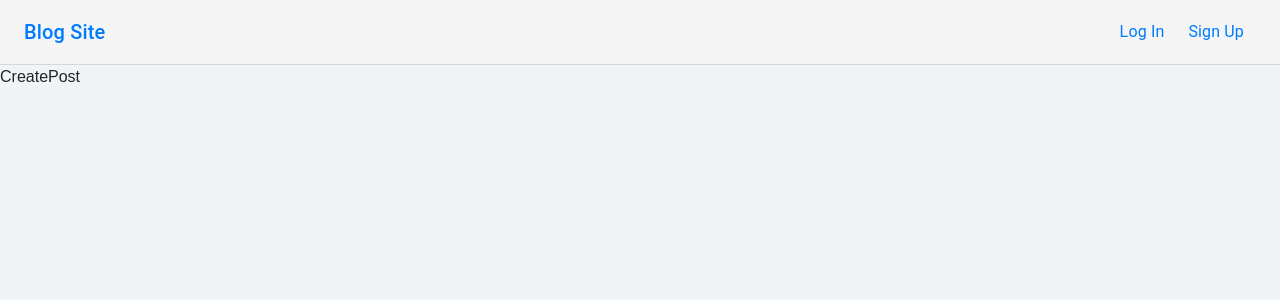
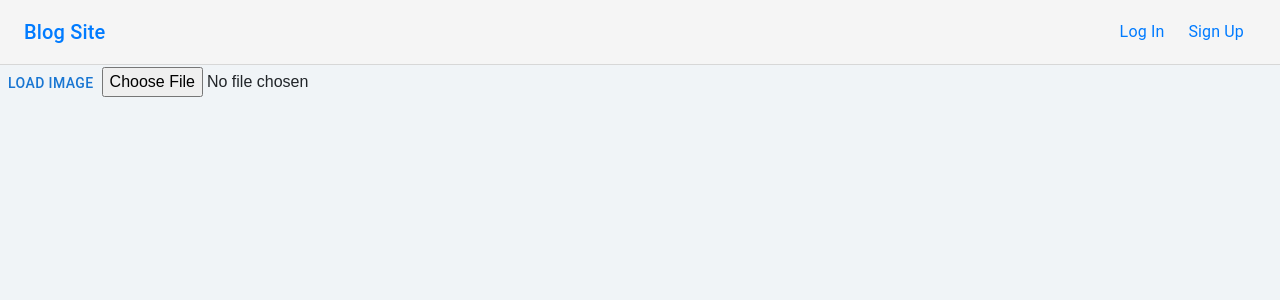
Before and after one commit to Heneros/mern-blog, a React (Create React App) app in the folder client/: page /create-post in a window 1280 px wide. Shown: the top 300 px of the page. Built offline with nearby package versions, Linux system fonts and the light colour scheme.

Commit message:
handlechangeFile function

```diff
--- a/client/src/pages/CreatePost.js
+++ b/client/src/pages/CreatePost.js
@@ -3,6 +3,7 @@ import { useSelector } from 'react-redux';
 import { useNavigate, useParams } from 'react-router-dom';
 import Header from '../components/Header';
 import { selectIsAuth } from '../redux/slices/auth';
+import { Button } from '@mui/material';
 
 
 export default function CreatePost() {
@@ -18,12 +19,23 @@ export default function CreatePost() {
     const isEditing = Boolean(id);
 
     const handleChangeFile = async (event) => {
+        try {
+            const formData = new FormData();
+            const file = event.target.files[0];
 
+        } catch (err) {
+
+        }
     };
     return (
         <>
             <Header />
-            <div>CreatePost</div>
+            <div>
+                <Button onClick={() => inputFileRef.current.click()}>
+                    Load Image
+                </Button>
+                <input ref={inputFileRef} type='file' onChange={handleChangeFile} />
+            </div>
         </>
 
     )
```
Also changed, not shown: 1 other file (tests, documents, lock files or other folders).
